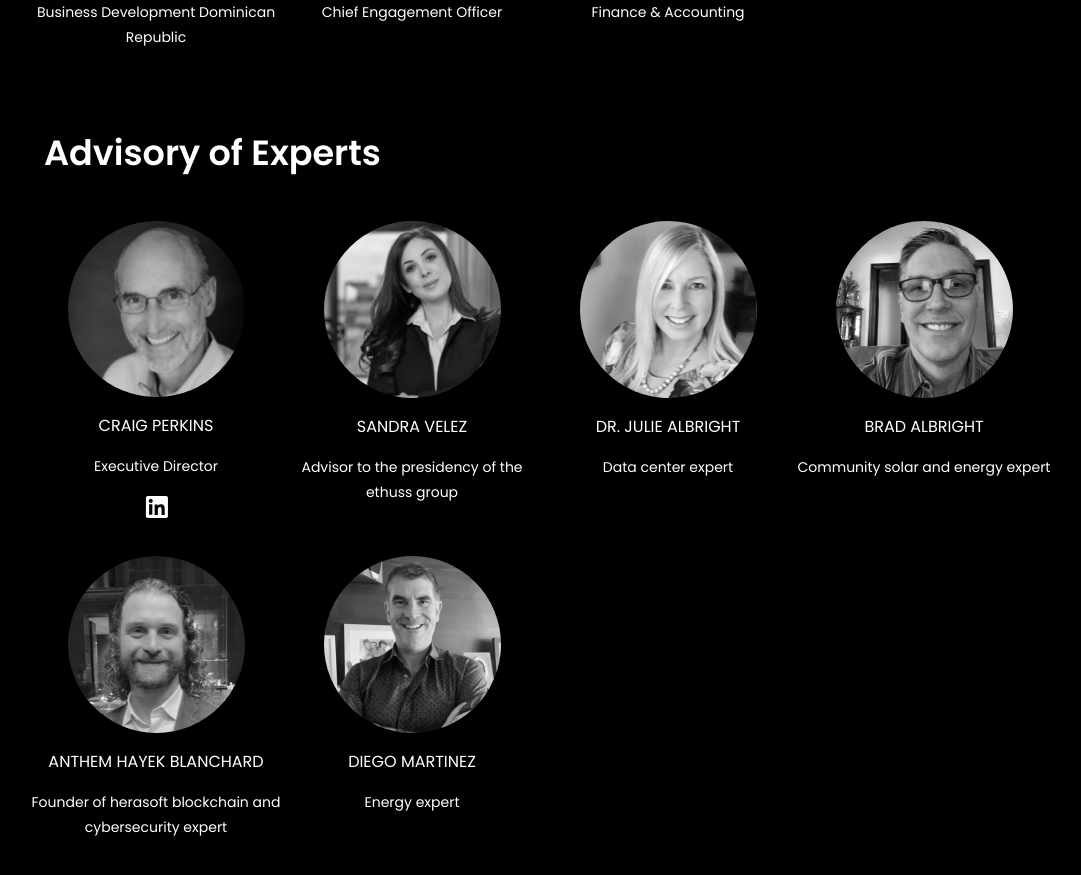
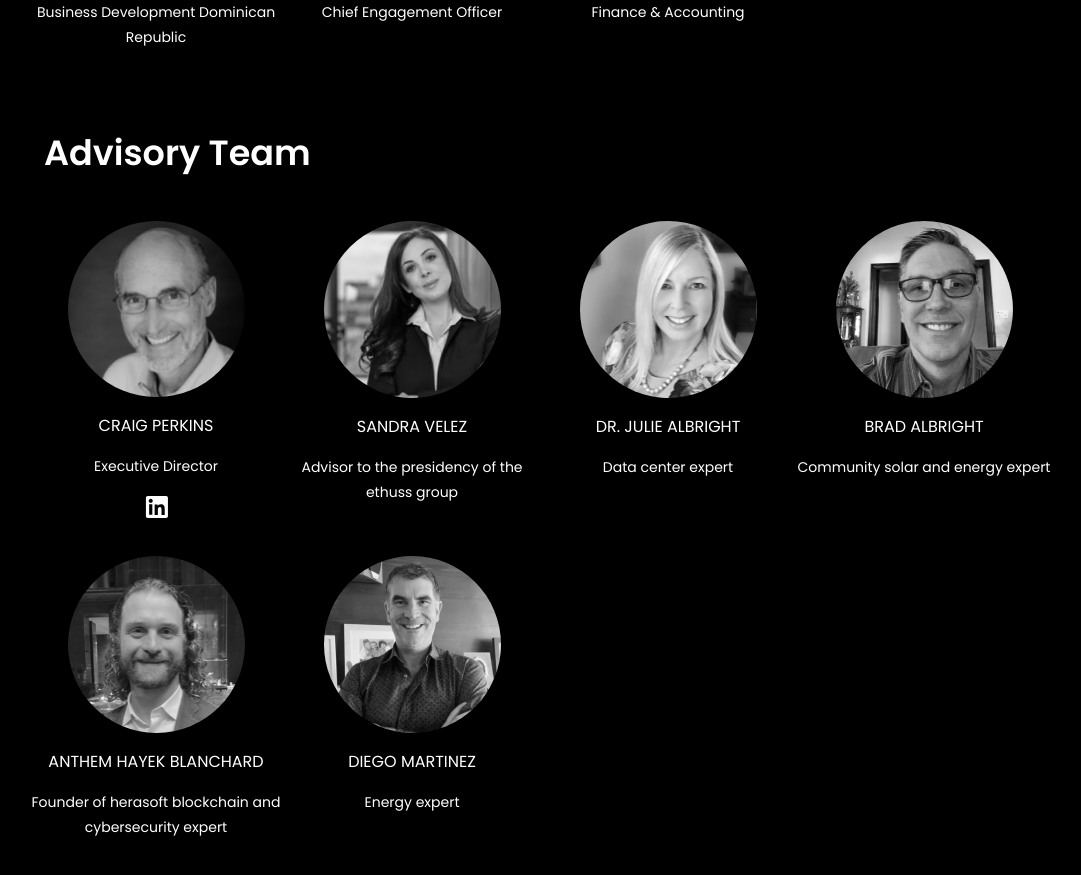
Before and after one commit to Eliman-C5/community-electricity, a Next.js app: page /team in a window 1280 px wide. Shown: the part 1880-2755 px from the top of the page, without its empty margins (100-1181 px from the left). Built offline with nearby package versions, Linux system fonts and the light colour scheme.

Commit message:
Correcciones en alineacion y text

```diff
--- a/components/HomePage/Dapp/TheGluTitle.jsx
+++ b/components/HomePage/Dapp/TheGluTitle.jsx
@@ -1,8 +1,8 @@
 import React from 'react'
 
-export const TheGluTitle = ({title}) => {
+export const TheGluTitle = ({title, align = 'justify-center'}) => {
   return (
-    <div className={`flex items-center justify-center text-[28px] md:text-[40px] font-semibold mb-5`}>
+    <div className={`flex items-center ${align} text-[28px] md:text-[40px] font-semibold mb-5`}>
       <img src="/images/glu.png" alt="" className='h-[40px] md:h-[60px]' /> {title}
     </div>
   )
--- a/components/HomePage/DappSection.jsx
+++ b/components/HomePage/DappSection.jsx
@@ -15,7 +15,7 @@ export const DappSection = () => {
 
         <div className="w-full md:w-1/2">
 
-          <TheGluTitle title={'dapp'} />
+          <TheGluTitle title={'dapp'} align='' />
 
           <img src="/images/glu movil.png" alt="" />
 
--- a/components/Team/Experts.jsx
+++ b/components/Team/Experts.jsx
@@ -15,7 +15,7 @@ export const Experts = () => {
       {
         spanishIsActive ?
         'Equipo asesor' :
-        'Advisory of Experts'
+        'Advisory Team'
       }
       </h4>
       <TeamMembers cards={teamExperts} />
```
